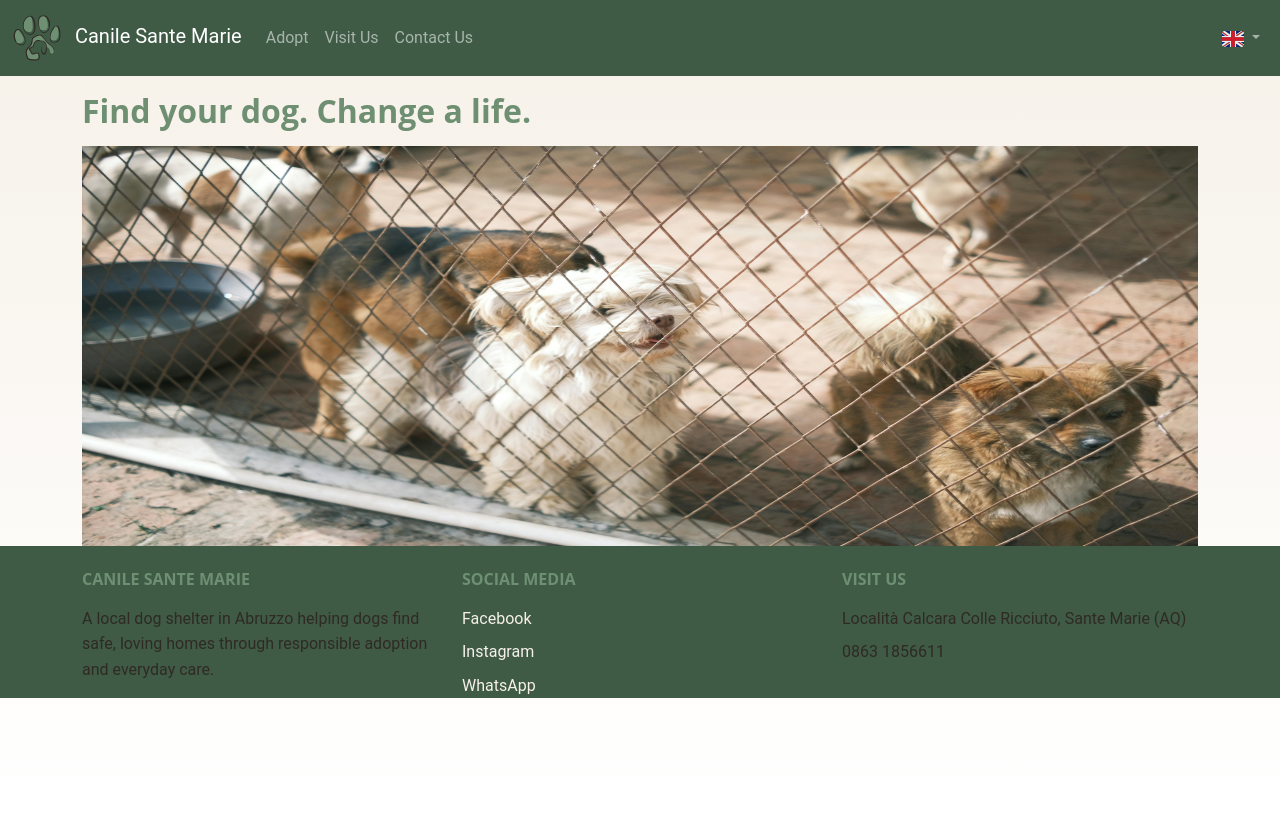
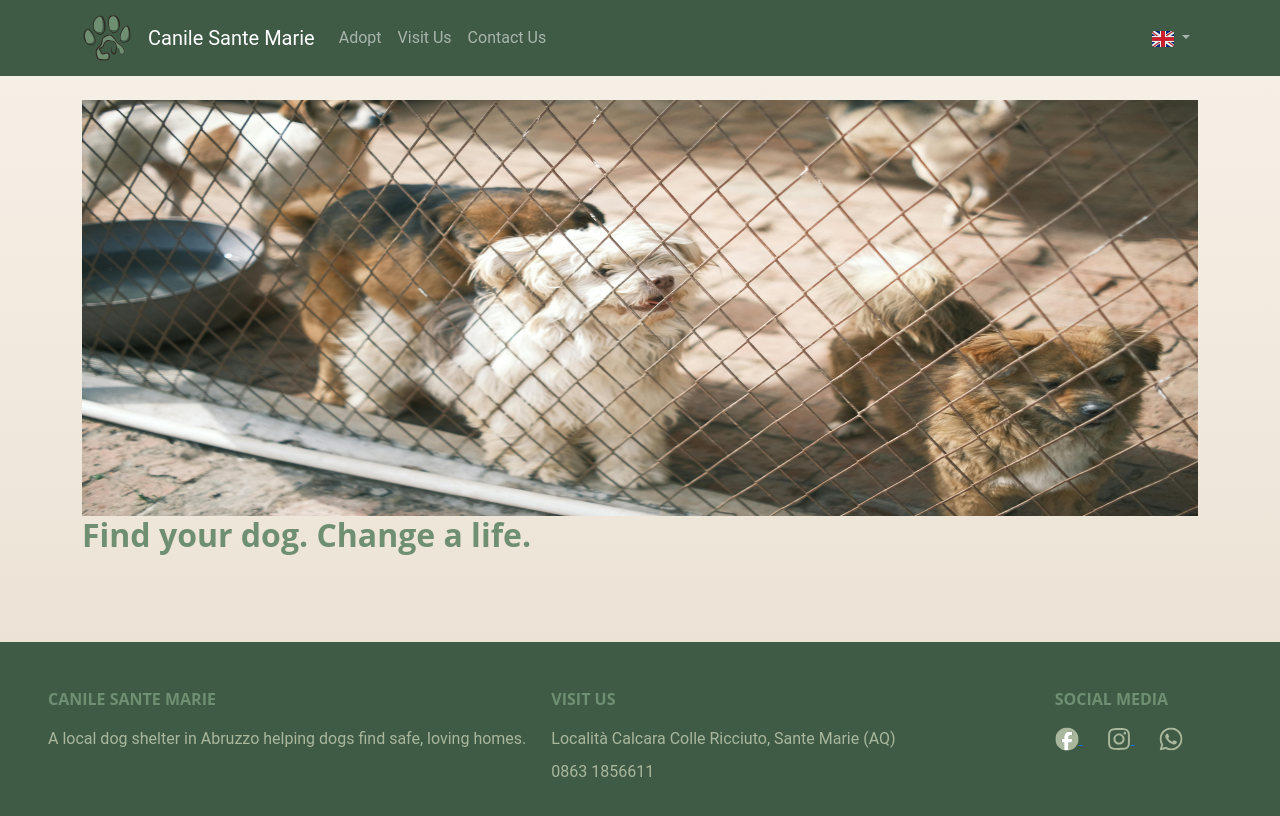
Before and after one commit to giorgia-219/Dog-Shelter-Website, a plain HTML site: page frontend/index.html in a window 1280 px wide. Drawn offline with nearby package versions, Linux system fonts and the light colour scheme; no server answers.

Commit message:
added footer to all pages

```diff
--- a/frontend/index.html
+++ b/frontend/index.html
@@ -19,14 +19,15 @@
 		<link href="style.css" rel="stylesheet" />
 	</head>
 
-	<body class="vh-100">
+	<body class="d-flex flex-column">
 
-	<!-- Navbar	 -->
+		<!-- Navbar -->
+		<header>
 			<nav class="navbar navbar-expand-lg navbar-dark">
-		<div class="container-fluid">
+				<div class="container">
 
-			<a class="navbar-brand" href="#">
-				<img src="img/logo_light.svg" width="50" height="50" class="me-2"> Canile Sante Marie</a>
+					<a class="navbar-brand d-flex align-items-center" href="index.html">
+						<img src="img/logo_light.svg" width="50" height="50" class="me-3"> Canile Sante Marie</a>
 
 					<button class="navbar-toggler" type="button" data-bs-toggle="collapse" data-bs-target="#navbarSupportedContent" aria-controls="navbarSupportedContent" aria-expanded="false" aria-label="Toggle navigation">
 						<span class="navbar-toggler-icon"></span>
@@ -63,81 +64,58 @@
 					</div>
 				</div>
 			</nav>
+		</header>
 
+		<!-- Page content -->
+		<main class="flex-grow-1">
 			<!-- Hero section -->
-	<div class="container mt-3 h-500">
-		<div class="row">
+			<section class="container py-4">
+				<div class="row d-flex align-items-center">
+						<img src="img/puppies_shelter.jpg" height="416" width="624">
 						<h1>Find your dog. Change a life.</h1>
-				<img src="img/puppies_shelter.jpg" height="400">
 				</div>
-	</div>
-
+			</section>
+			</main>
 
 		<!-- Footer -->
-<footer class="mt-4">
-
-  <div class="container">
+		<footer class="mt-5 py-5 px-5">
 			<div class="row g-4">
 
-      <!-- About -->
-      <div class="col-md-6 col-lg-4">
-        <h6 class="text-uppercase fw-bold mb-3">
-          Canile Sante Marie
-        </h6>
-
-        <p class="mb-0">
-          A local dog shelter in Abruzzo helping dogs find safe, loving homes through responsible adoption and everyday care.
+				<!-- About column -->
+				<div class="col-md-6 col-lg-5">
+					<h6 class="text-uppercase fw-bold mb-3"> Canile Sante Marie </h6>
+					<p class="mb-0" style="color: var(--light-primary-color);">
+					A local dog shelter in Abruzzo helping dogs find safe, loving homes.
 					</p>
 				</div>
 
-      <!-- Social -->
-      <div class="col-md-3 col-lg-4">
-        <h6 class="text-uppercase fw-bold mb-3">
-          Social Media
-        </h6>
+				<!-- Visit us -->
+				<div class="col-md-3 col-lg-5">
+					<h6 class="text-uppercase fw-bold mb-3"> Visit Us </h6>
 
-        <ul class="list-unstyled mb-0">
-          <li class="mb-2">
-            <a href="https://www.facebook.com/profile.php?id=100057397481698"
-               class="text-reset text-decoration-none">
-              Facebook
-            </a>
-          </li>
-
-          <li class="mb-2">
-            <a href="https://www.instagram.com/canile_sante_marie/"
-               class="text-reset text-decoration-none">
-              Instagram
-            </a>
-          </li>
-
-          <li>
-            <a href="https://wa.me/393714868102"
-               class="text-reset text-decoration-none">
-              WhatsApp
-            </a>
-          </li>
-        </ul>
-      </div>
-
-      <!-- Visit us -->
-      <div class="col-md-3 col-lg-4">
-        <h6 class="text-uppercase fw-bold mb-3">
-          Visit Us
-        </h6>
-
-        <p class="mb-2">
+					<p class="mb-2 text-cream" style="color: var(--light-primary-color);">
 					Località Calcara Colle Ricciuto, Sante Marie (AQ)
 					</p>
 
-        <p class="mb-0">
+					<p class="mb-0 text-cream" style="color: var(--light-primary-color);">
 					0863 1856611
 					</p>
 				</div>
 
+				<!-- Social column-->
+				<div class="col-md-3 col-lg-2">
+					<h6 class="text-uppercase fw-bold mb-3"> Social Media </h6>
+					<a href="https://www.facebook.com/profile.php?id=100057397481698">
+							<img src="img/facebook.svg" width="24" height="24" alt="Facebook">
+						</a>
+					<a href="https://www.instagram.com/canile_sante_marie/" class="mx-4">
+							<img src="img/instagram.svg" width="24" height="24" alt="Instagram">
+						</a>
+					<a href="https://wa.me/393714868102">
+							<img src="img/whatsapp.svg" width="24" height="24" alt="WhatsApp">
+						</a>
 				</div>
 			</div>
-
 		</footer>
 
 
--- a/frontend/style.css
+++ b/frontend/style.css
@@ -85,7 +85,7 @@ label {
 }
 
 body {
-  background: linear-gradient(180deg, var(--light-bg), #ffffff);
+  background: linear-gradient(180deg, var(--light-bg), var(--dark-bg));
 }
 
 /* ===========================
```
Also changed, not shown: frontend/adopt.html (+52 -4 lines), frontend/contact-us.html (+51 -6 lines), frontend/location.html (+51 -4 lines), frontend/img/facebook.svg (added), frontend/img/instagram.svg (added), frontend/img/whatsapp.svg (added). Lines whose indentation alone changed are shown as unchanged.
